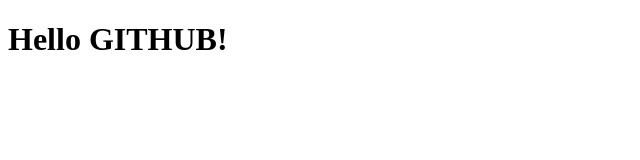
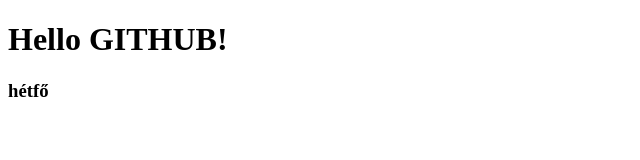
Before and after one commit to evazaja/stem2, a plain HTML site: page index.html in a window 1280 px wide. Shown: the full height of the page, 0-640 px from the left. Drawn offline with Linux system fonts and the light colour scheme.

Commit message:
modositott

```diff
--- a/index.html
+++ b/index.html
@@ -8,5 +8,6 @@
 </head>
 <body>
     <h1>Hello GITHUB!</h1>
+    <h3>hétfő</h3>
 </body>
 </html>
```
